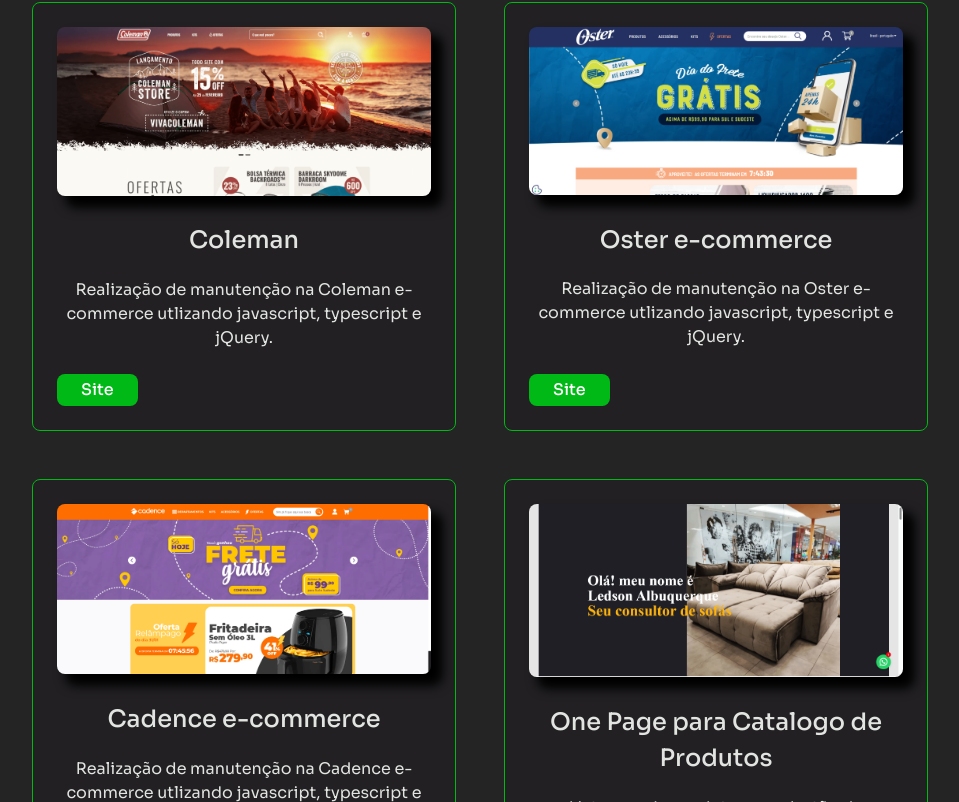
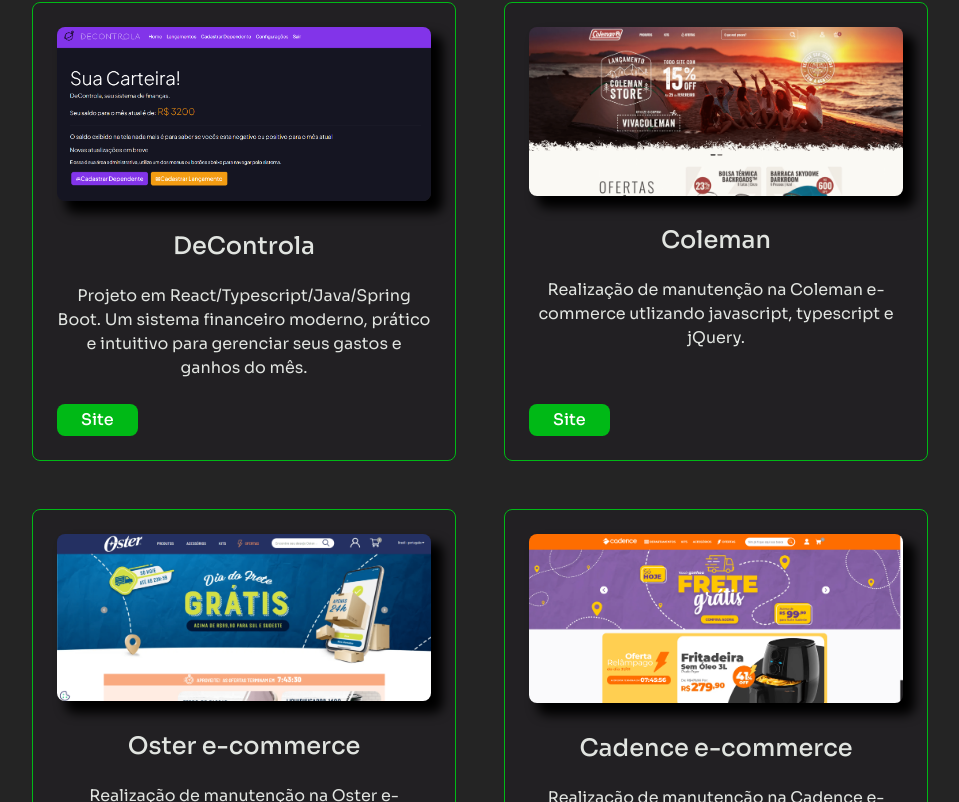
Before and after one commit to GuilhermeJackson/guilherme-lamim-portfolio, a React (Vite) app: page /home in a window 1280 px wide. Shown: the part 995-1797 px from the top of the page, without its empty margins (160-1119 px from the left). Built offline with nearby package versions, Linux system fonts and the light colour scheme; a web font is replaced by a local one.

Commit message:
inserido projeto decontrola

```diff
--- a/src/data.ts
+++ b/src/data.ts
@@ -1,4 +1,5 @@
 import imobiliariaBerken from './assets/imobiliaria fernando berken.png';
+import decontrola from './assets/carteira primeira tela.png';
 import ticksOnePage from './assets/ticks website.png';
 import cadence from './assets/cadence.png';
 import oster from './assets/oster.png';
@@ -65,6 +66,7 @@
 export const whoReceiverService = {
     title: 'Alguns do meus trabalhos',
     listReceive: [
+
         {
             title: 'Imobiliaria Bercken',
             description: 'Projeto em React/Typescript. Com design moderno o site conta com banco de dados firebase e funcionalidade de notificação por e-mail.',
@@ -99,6 +101,14 @@
             img: coleman,
             github: '',
             site: 'https://www.colemanstore.com.br/'
+        },
+        {
+            title: 'DeControla',
+            description: 'Projeto em React/Typescript/Java/Spring Boot. Um sistema financeiro '+
+            'moderno, prático e intuitivo para gerenciar seus gastos e ganhos do mês.',
+            img: decontrola,
+            github: '',
+            site: 'https://www.decontrola.com.br'
         },
         // {
         //     title: 'Plataforma de Streaming',
```
Also changed, not shown: src/assets/carteira primeira tela.png (added).
